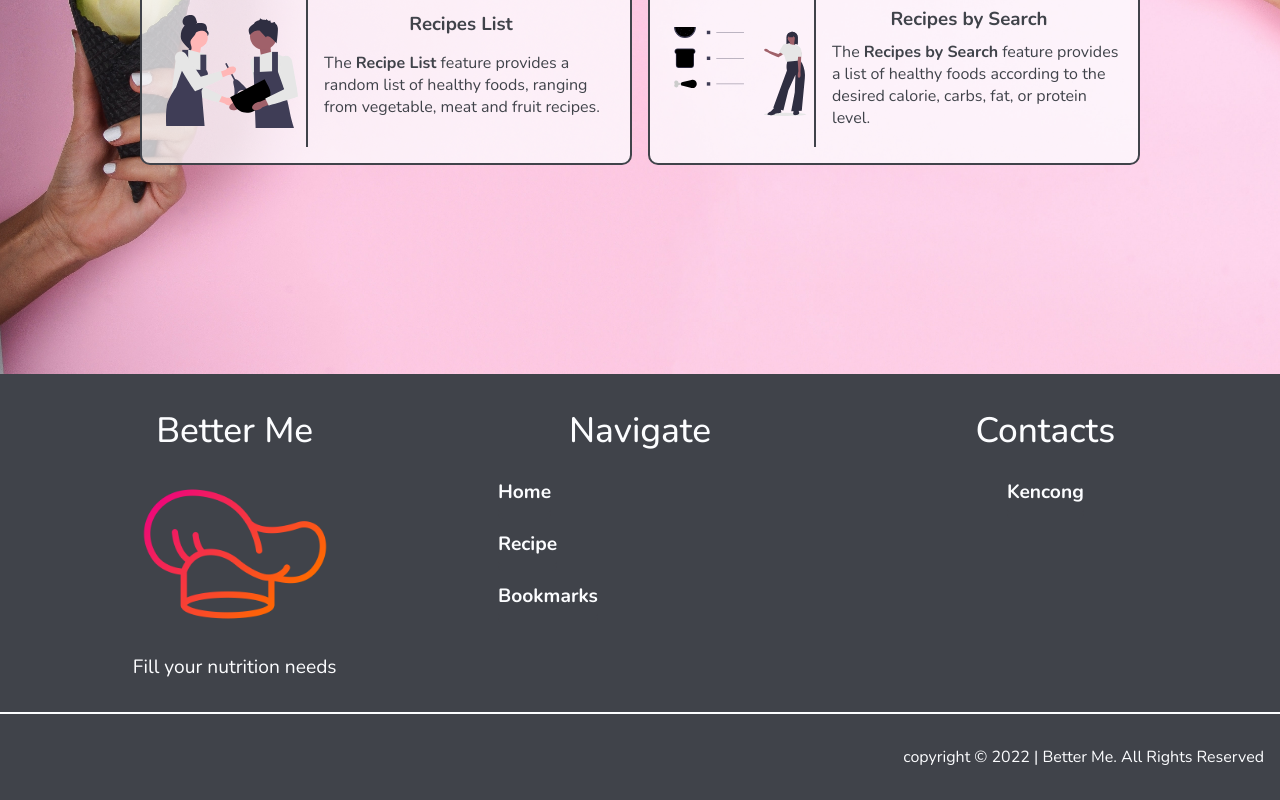
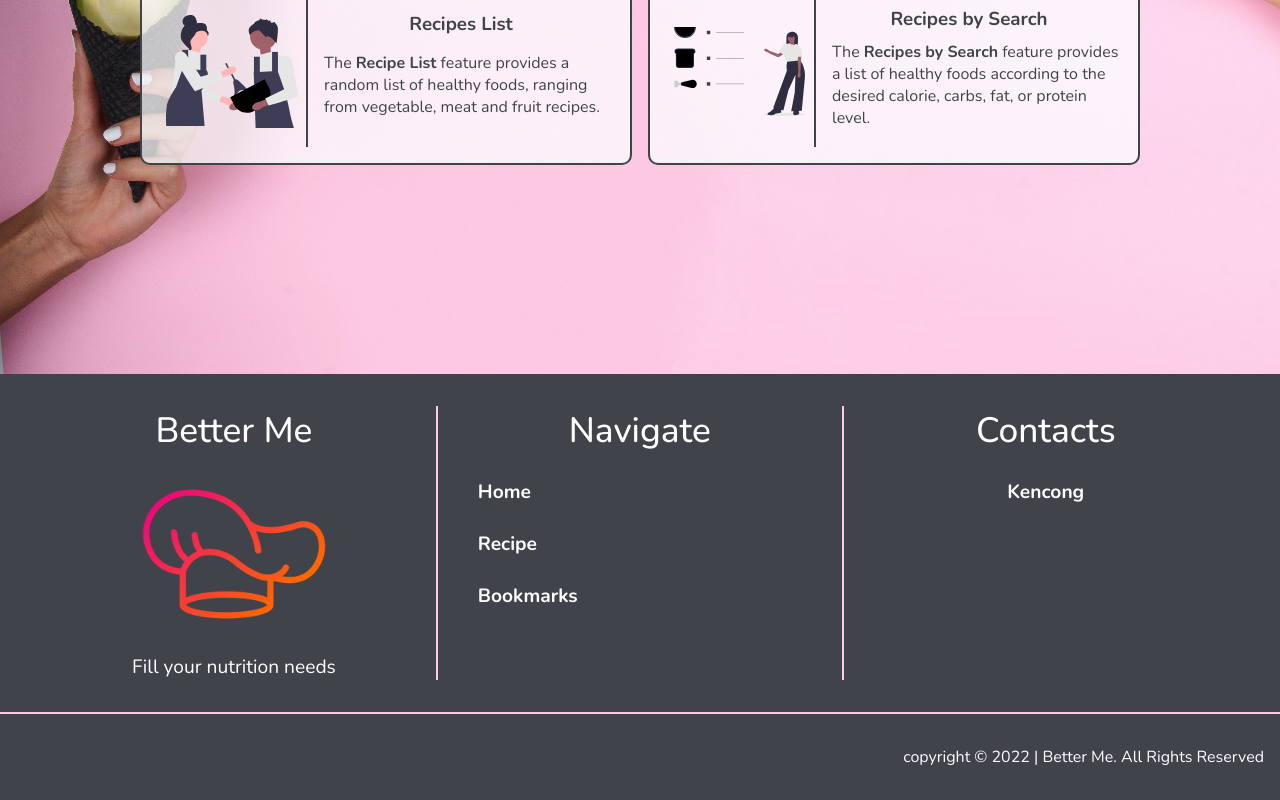
Before and after one commit to Kenjirl/better-me, a React (Create React App) app: page / in a window 1280 px wide. Shown: the part 1292-2092 px from the top of the page. Built offline with nearby package versions, Linux system fonts and the light colour scheme.

Commit message:
FINAL LAH

```diff
--- a/src/styles/components/footer.css
+++ b/src/styles/components/footer.css
@@ -115,7 +115,7 @@ footer h3 {
 .copyright {
   width: 100%;
   padding: 2em 1em 100px 1em;
-  border-top: 2px solid rgb(var(--color-2));
+  border-top: 2px solid rgb(var(--color-3));
 }
 
 .copyright p {
@@ -133,12 +133,19 @@ footer + div {
   .footer-content {
     min-height: 30vh;
     flex-direction: row;
-    justify-content: space-around;
+    align-items: stretch;
+    justify-content: center;
     gap: 0;
   }
 
   .footer-content > div {
-    max-width: 300px;
+    max-width: 600px;
+    padding: 0 2em;
+    justify-content: flex-start;
+  }
+
+  .footer-content > div:not(:nth-last-child(1)) {
+    border-right: 2px solid rgb(var(--color-3));
   }
 
   .footer-nav > div {
```
